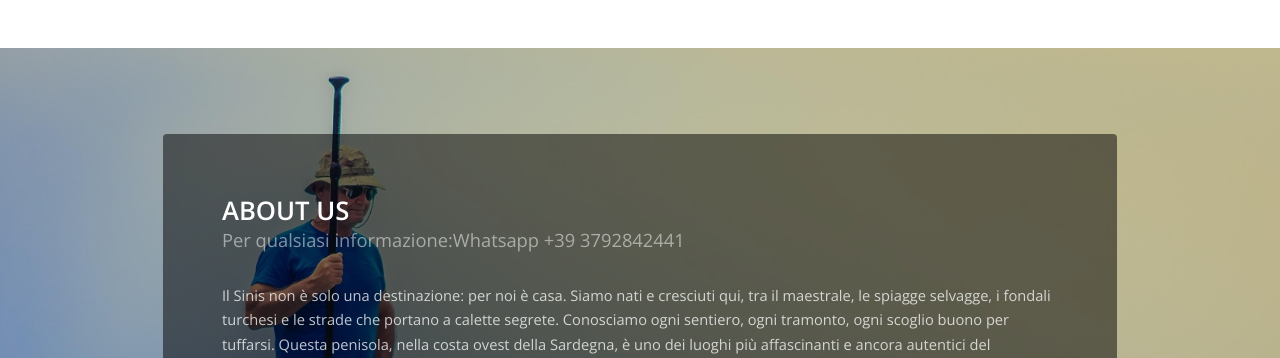
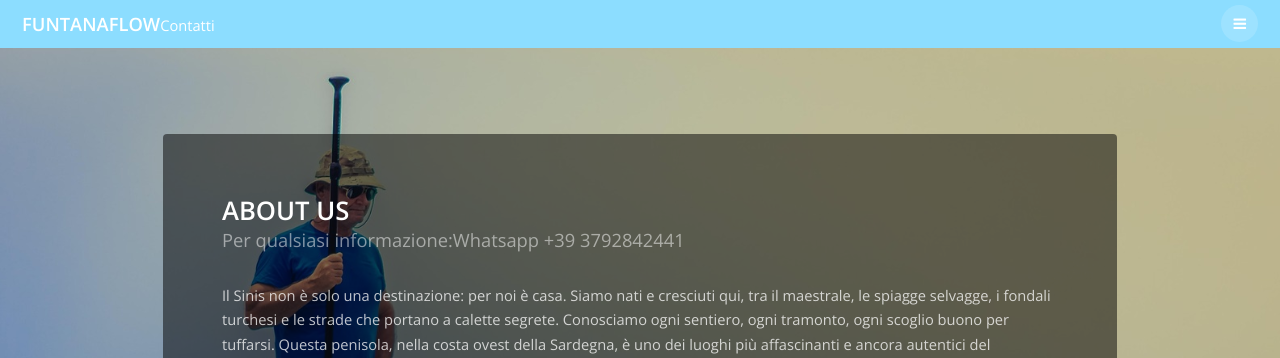
Before and after one commit to animamana/funtanaflow1.1, a PHP site: page /aboutus.html in a window 1280 px wide. Shown: the top 358 px of the page. Run offline with PHP 8.4, Linux system fonts and the light colour scheme.

Commit message:
Update main.css

```diff
--- a/assets/css/main.css
+++ b/assets/css/main.css
@@ -3341,7 +3341,7 @@
 
 		#header.alt {
 			top: 0;
-			background: #FFFFFF;
+			background: #8cddff;
 		}
 
 		#header .logo {
```
